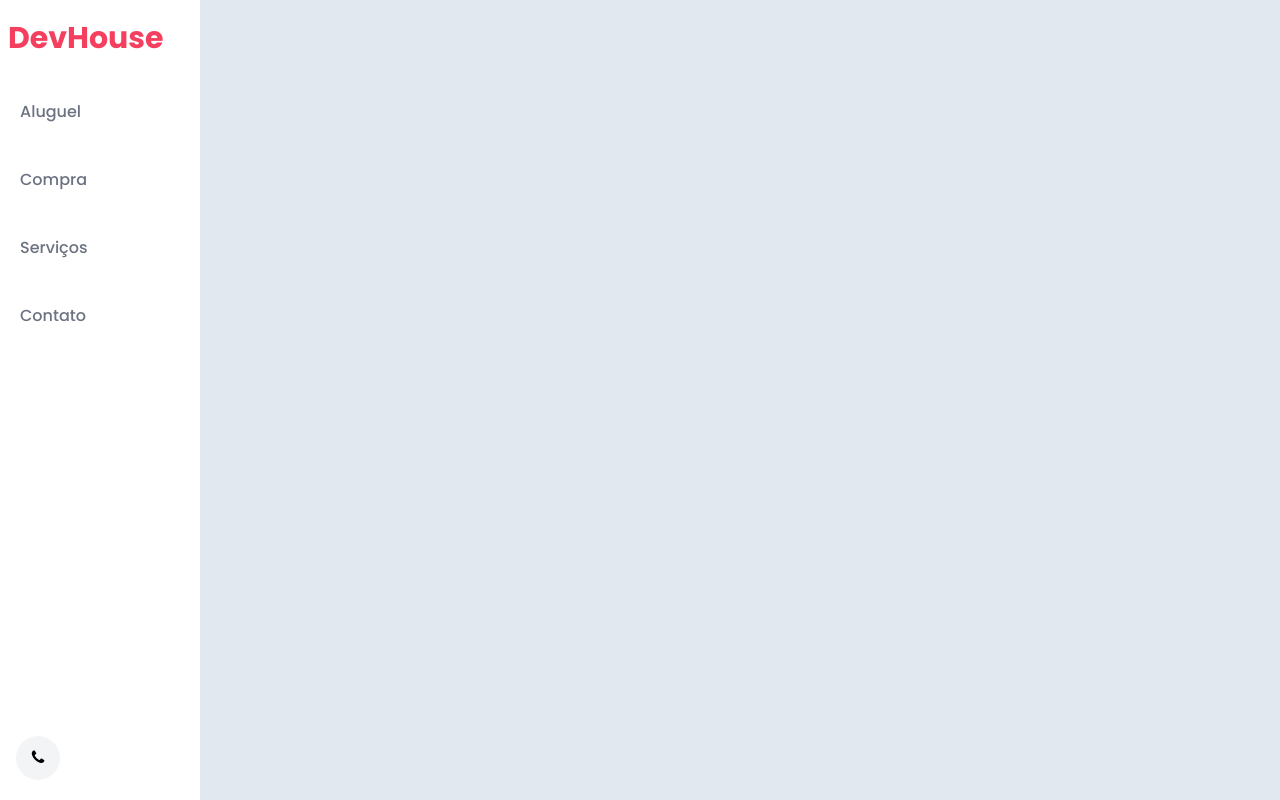
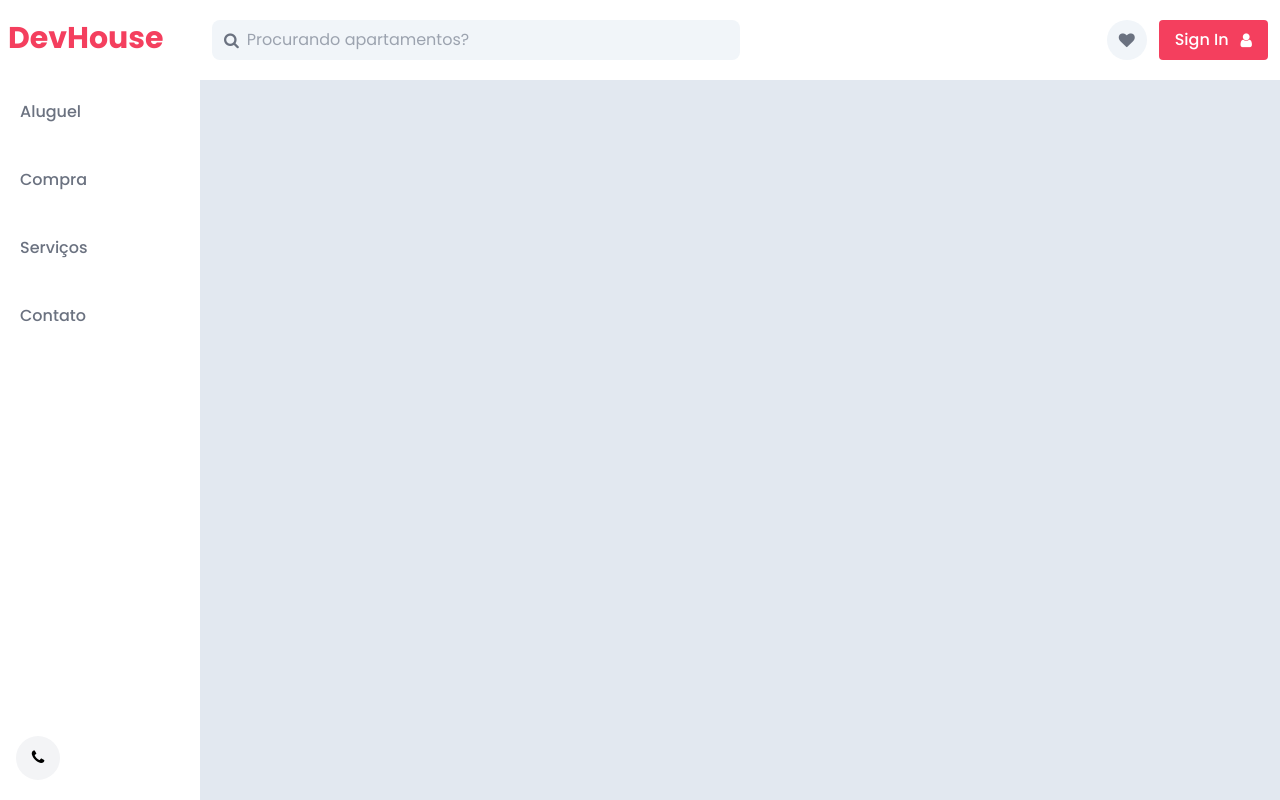
Before and after one commit to Israelkilday/dev_house, a website: page src/index.html in a window 1280 px wide. Drawn offline with Linux system fonts and the light colour scheme.

Commit message:
feat: create header

```diff
--- a/src/index.html
+++ b/src/index.html
@@ -53,6 +53,30 @@
                 </button>
             </div>
         </aside>
+
+        <main class="w-full flex flex-col pb-4">
+            <!-- inicio header -->
+            <header class="bg-white w-full py-5 px-3 flex flex-row items-center justify-between">
+                <div class="flex items-center bg-slate-100 px-3 py-2 w-full max-w-xs lg:max-w-[50%] rounded-lg lg:mr-8">
+                    <i class="fa fa-search text-gray-500" style="font-size: 16px;"></i>
+
+                    <input type="text" class="w-full bg-slate-100 px-2 outline-none"
+                        placeholder="Procurando apartamentos?">
+                </div>
+
+                <div class="flex gap-3 items-center">
+                    <a href="#"
+                        class="w-8 h-8 p-5 bg-slate-100 hidden md:flex items-center justify-center rounded-full">
+                        <i class="fa fa-heart text-gray-500" style="font-size: 16px;"></i>
+                    </a>
+
+                    <button class="bg-rose-500 hover:bg-rose-600 duration-300 text-white flex items-center justify-center gap-2 px-4 py-2 rounded font-medium">
+                        <span class="hidden md:flex">Sign In</span>
+                        <i class="fa fa-user md:ml-1"></i>
+                    </button>
+                </div>
+            </header>
+        </main>
     </div>
 </body>
 
```
Also changed, not shown: src/output.css.
